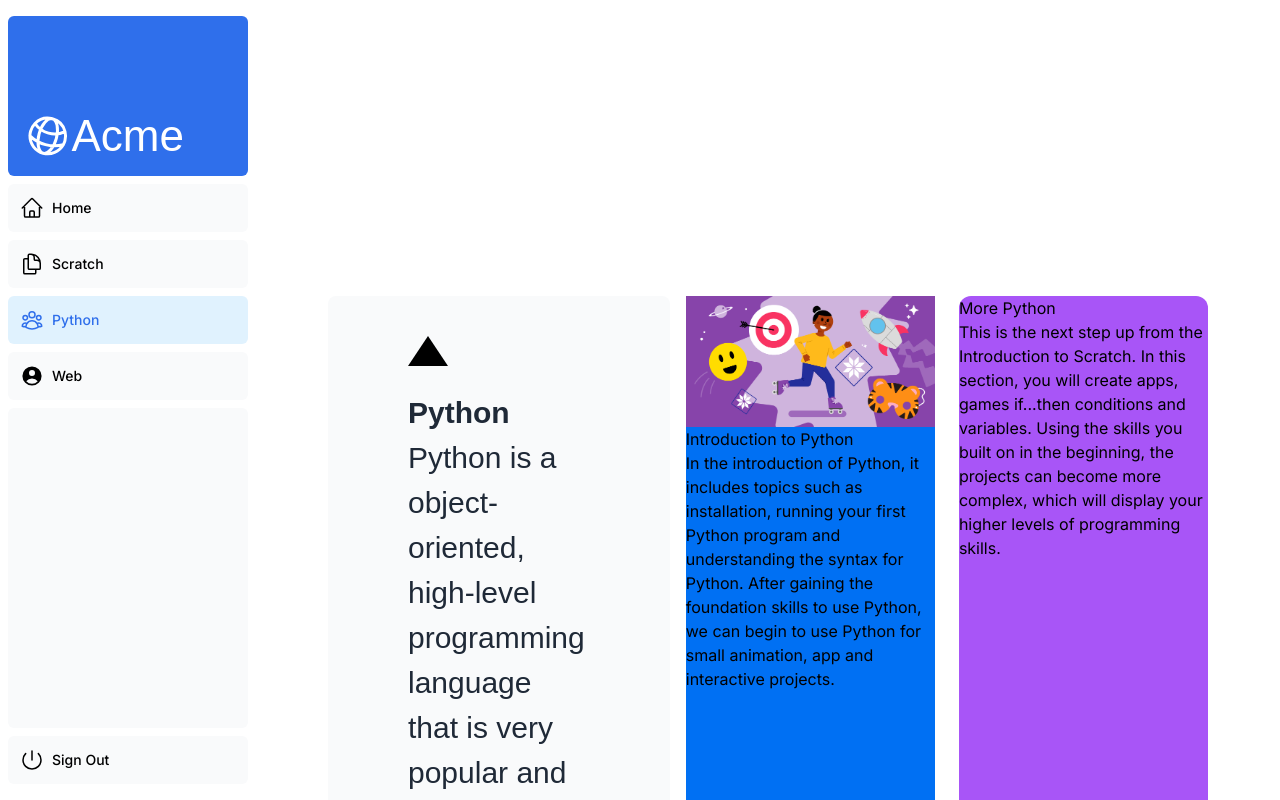
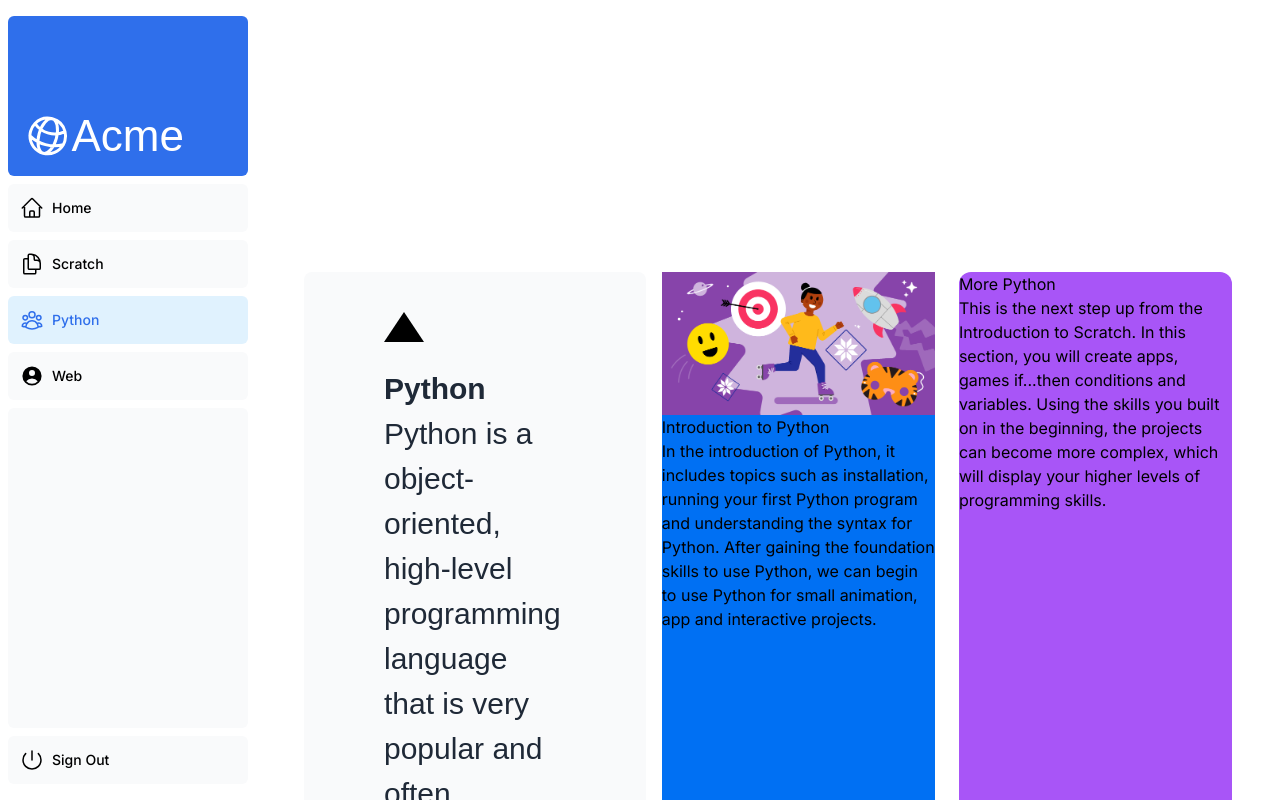
Before and after one commit to BeniSham976/nextjs-dashboard, a Next.js app: page /dashboard/python in a window 1280 px wide. Built offline with nearby package versions, Linux system fonts and the light colour scheme; a web font is replaced by a local one.

Commit message:
Removal of main class properties

```diff
--- a/app/dashboard/python/page.tsx
+++ b/app/dashboard/python/page.tsx
@@ -8,7 +8,7 @@ import styles from '@/app/ui/home.module.css';
 export default function Page() {
     return (
       // ...
-    <main className="flex min-h-screen flex-col p-6">
+    <main>
     <div className="flex h-20 shrink-0 items-end rounded-lg p-4 md:h-52">
       </div>
       <div className="mt-4 flex grow flex-col gap-4 md:flex-row">
```
